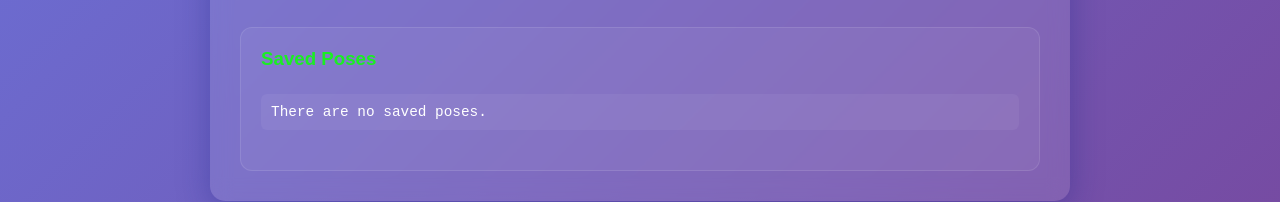
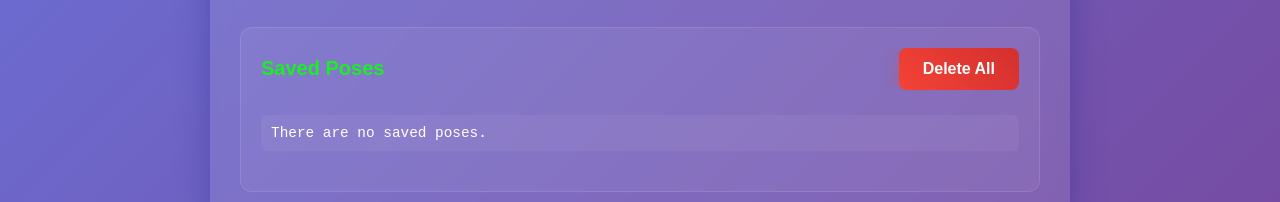
Before and after one commit to iesusdavila/coco_web, a website: page public/index.html in a window 1280 px wide. Shown: the part 928-1130 px from the top of the page. Drawn offline with nearby package versions, Linux system fonts and the light colour scheme; no server answers.

Commit message:
Boton para eliminar todas las configuraciones

```diff
--- a/public/index.html
+++ b/public/index.html
@@ -32,7 +32,12 @@
         </div>
 
         <div class="configurations">
-            <h3>Saved Poses</h3>
+            <div class="config-header">
+                <h3>Saved Poses</h3>
+                <button class="btn delete-all" onclick="deleteAllItems()">
+                    Delete All
+                </button>
+            </div>
             <div id="configList" class="config-list">
                 <div class="config-item">There are no saved poses.</div>
             </div>
--- a/public/main.js
+++ b/public/main.js
@@ -151,6 +151,17 @@ function moveItem(index, direction) {
     updateConfigList();
 }
 
+function deleteAllItems() {
+    if (configuraciones.length === 0) {
+        alert('No hay configuraciones para eliminar');
+        return;
+    }
+    if (confirm('Are you sure you want to delete all poses?')) {
+        configuraciones.length = 0;
+        updateConfigList();
+    }
+}
+
 function deleteItem(index) {
     if (index < 0 || index >= configuraciones.length) {
         console.error('Índice fuera de rango:', index);
--- a/public/styles.css
+++ b/public/styles.css
@@ -177,9 +177,26 @@ h1 {
     border: 1px solid rgba(255, 255, 255, 0.1);
 }
 
+.config-header {
+    display: flex;
+    flex-wrap: wrap;
+    justify-content: space-between;
+    align-items: flex-start;
+    align-content: flex-start;
+    overflow: auto;
+    flex-direction: row;
+    margin-bottom: 20px;
+}
+
 .configurations h3 {
-    margin-top: 0;
+    margin: auto 0;
     color: #1BEE23;
+    font-size: 20px;
+}
+
+.btn.delete-all{
+    background: linear-gradient(45deg, #F44336, #D32F2F);
+    box-shadow: 0 4px 15px rgba(244, 67, 54, 0.3);
 }
 
 .config-list {
```
